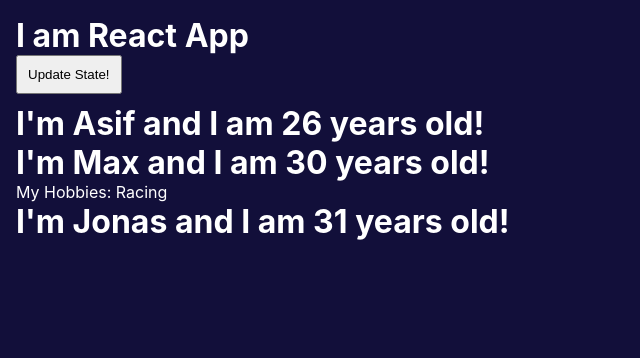
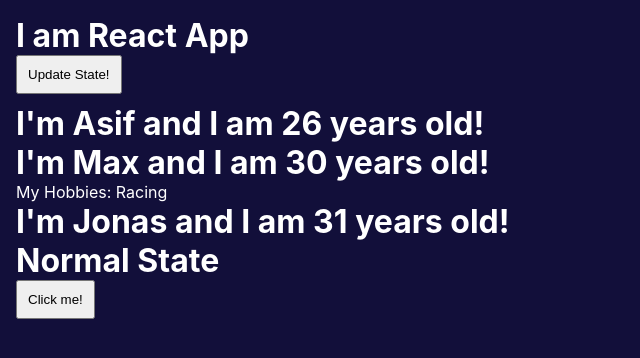
Before and after one commit to Asif-newaz/try-react, a React (Create React App) app: page / in a window 1280 px wide. Shown: the top 358 px of the page, without its empty margins (0-640 px from the left). Built offline with nearby package versions, Linux system fonts and the light colour scheme.

Commit message:
add new handler function to the app component

```diff
--- a/src/App.js
+++ b/src/App.js
@@ -21,11 +21,13 @@
       { name: "Max", age: 30 },
       { name: "Jonas", age: 31 },
     ],
+    // otherState: "Some other value",
+  });
+  console.log(personsState);
 
-    otherState: "Some other value",
+  const [otherState, setOtherState] = useState({
+    title: "Normal State",
   });
-
-  console.log(personsState);
 
   const switchNameHandler = () => {
     setPersonsState({
@@ -34,8 +36,13 @@
         { name: "Maximillian", age: 30 },
         { name: "Jonas", age: 31 },
       ],
+      // otherState: "Updated state",
+    });
+  };
 
-      otherState: "Some other value",
+  const switchUpdateHandler = () => {
+    setOtherState({
+      title: "Updated State",
     });
   };
 
@@ -92,6 +99,10 @@
       <Person
         name={personsState.persons[2].name}
         age={personsState.persons[2].age}
+      />
+      <OtherPerson
+        otherState={otherState.title}
+        switchUpdateHandler={switchUpdateHandler}
       />
     </div>
   );
--- a/src/Person/Person.js
+++ b/src/Person/Person.js
@@ -24,7 +24,8 @@
 export const OtherPerson = (props) => {
   return(
     <>
-      <h1>{props.country}</h1>
+      <h1>{props.otherState}</h1>
+      <button onClick={props.switchUpdateHandler}>Click me!</button>
     </>
   )
 }
```
